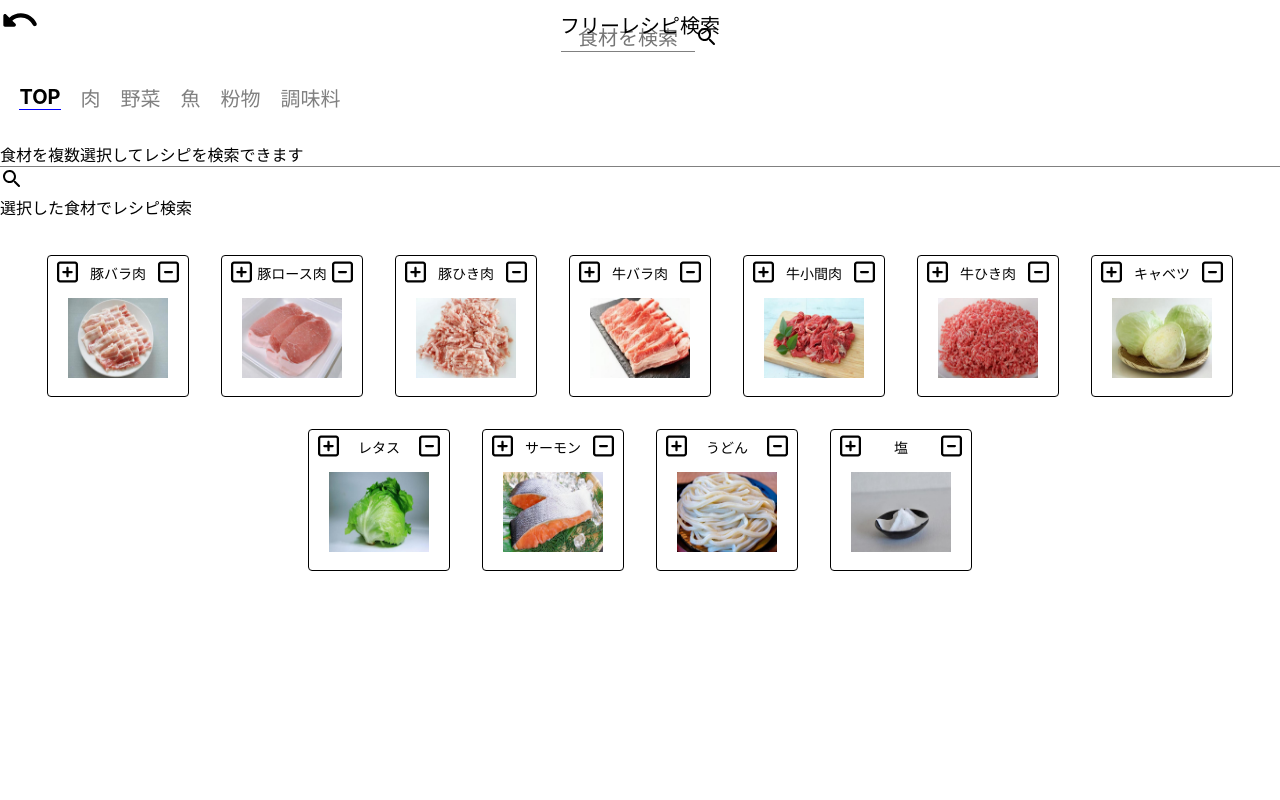
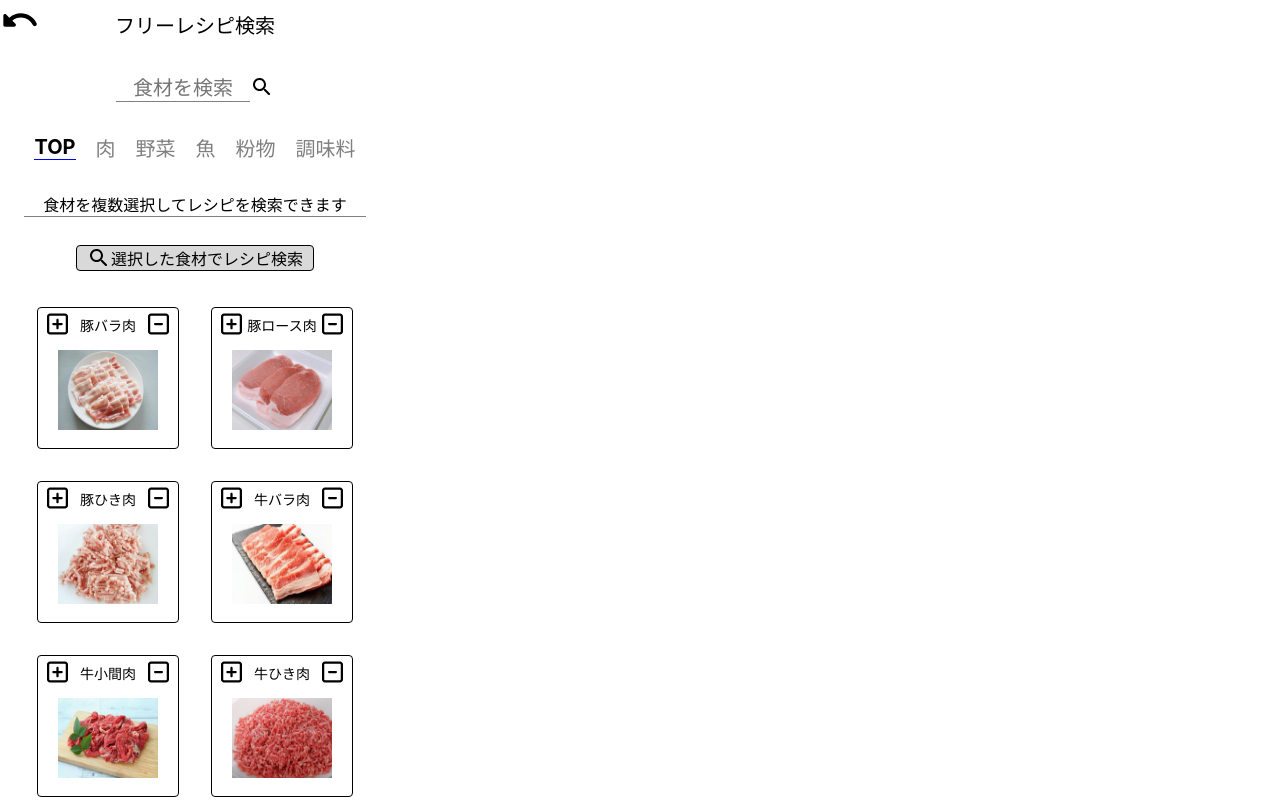
Before and after one commit to KentY6/Recipe-in-the-refrigerator, a React app: page /freeRecipesPage in a window 1280 px wide. Shown: the top 800 px of the page. Built offline with nearby package versions, Linux system fonts and the light colour scheme; no server answers.

Commit message:
freeRecipesPage/cssSettings

```diff
--- a/src/app/App.css
+++ b/src/app/App.css
@@ -276,6 +276,7 @@
 }
 
 .searchBar {
+  position: relative;
   display: flex;
   align-items: center;
   justify-content: center;
@@ -453,3 +454,26 @@
   font-size: 12px;
   color: red;
 }
+
+.freeRecipesPage {
+  width: 390px;
+  text-align: center;
+}
+
+.freeRecipesZone {
+  display: flex;
+  flex-flow: column;
+  align-items: center;
+  margin-top: 50px;
+}
+
+.freeRecipesButton {
+  display: flex;
+  align-items: center;
+  margin-top: 28px;
+  padding-left: 10px;
+  padding-right: 10px;
+  border: 1px solid black;
+  border-radius: 4px;
+  background-color: #d9d9d9;
+}
--- a/src/components/FreeRecipesButton.js
+++ b/src/components/FreeRecipesButton.js
@@ -3,7 +3,7 @@ import SearchRoundedIcon from "@mui/icons-material/SearchRounded";
 
 export const FreeRecipesButton = () => {
   return (
-    <div>
+    <div className="freeRecipesButton">
       <SearchRoundedIcon />
       <div>選択した食材でレシピ検索</div>
     </div>
--- a/src/screens/FreeRecipesPage.js
+++ b/src/screens/FreeRecipesPage.js
@@ -68,7 +68,7 @@ export const FreeRecipesPage = ({
   const whichFoodInFreeRecipesResult = whichFoodInFreeRecipes();
 
   return (
-    <div>
+    <div className="freeRecipesPage">
       <div className="returnAndTitle">
         <div onClick={resetFreeRecipes}>
           <Link to={"/"} className="returnButton">
@@ -77,6 +77,7 @@ export const FreeRecipesPage = ({
         </div>
         <PageTitle PageTitle={"フリーレシピ検索"} />
       </div>
+      <div className="freeRecipesZone">
         <SearchBar searchFood={searchFood} attribute={"freeRecipes"} />
         <div className="tabsBox">
           <div className="categoryTab">
@@ -104,5 +105,6 @@ export const FreeRecipesPage = ({
           deleteFood={deleteFoodInFreeRecipes}
         />
       </div>
+    </div>
   );
 };
```
Lines whose indentation alone changed are shown as unchanged.
